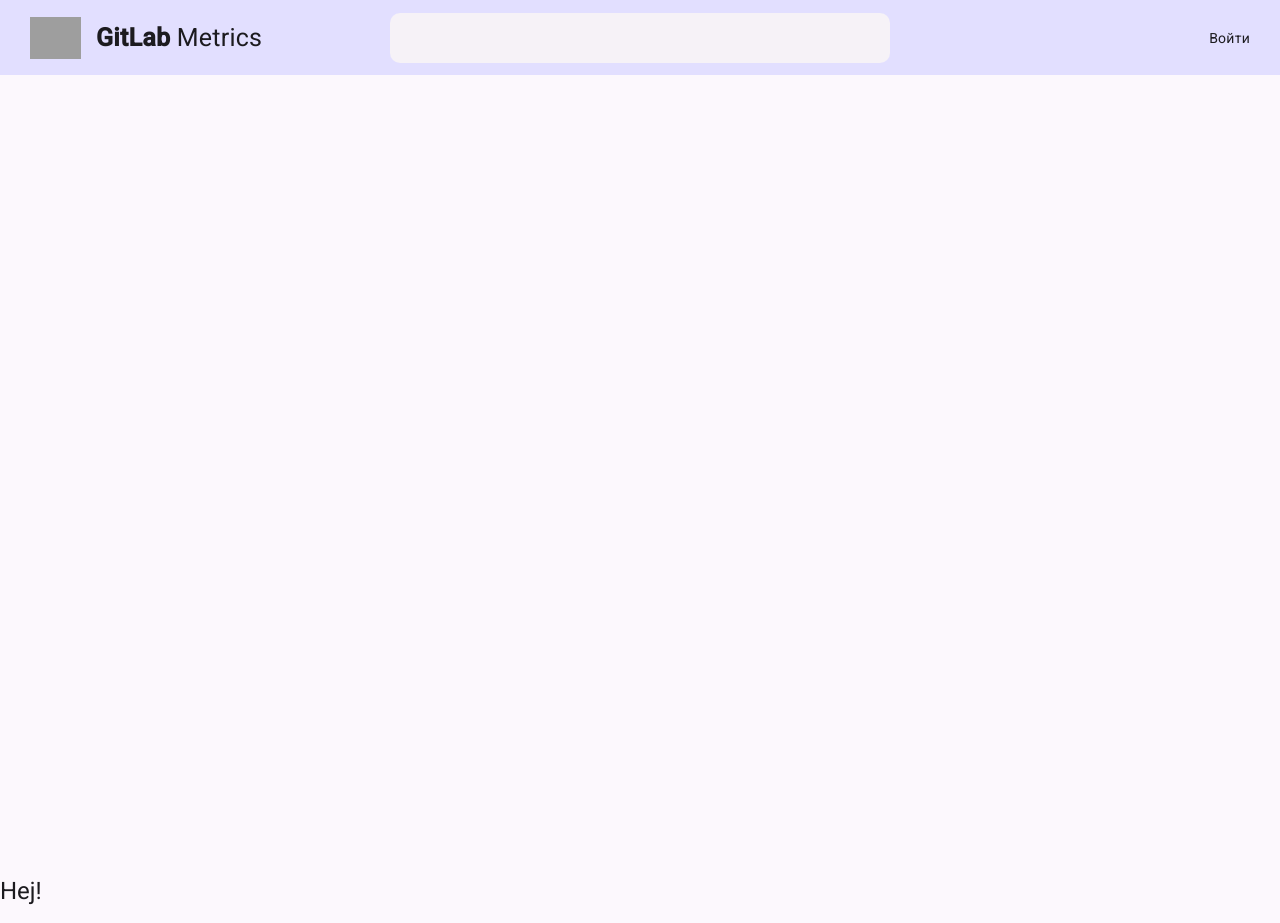
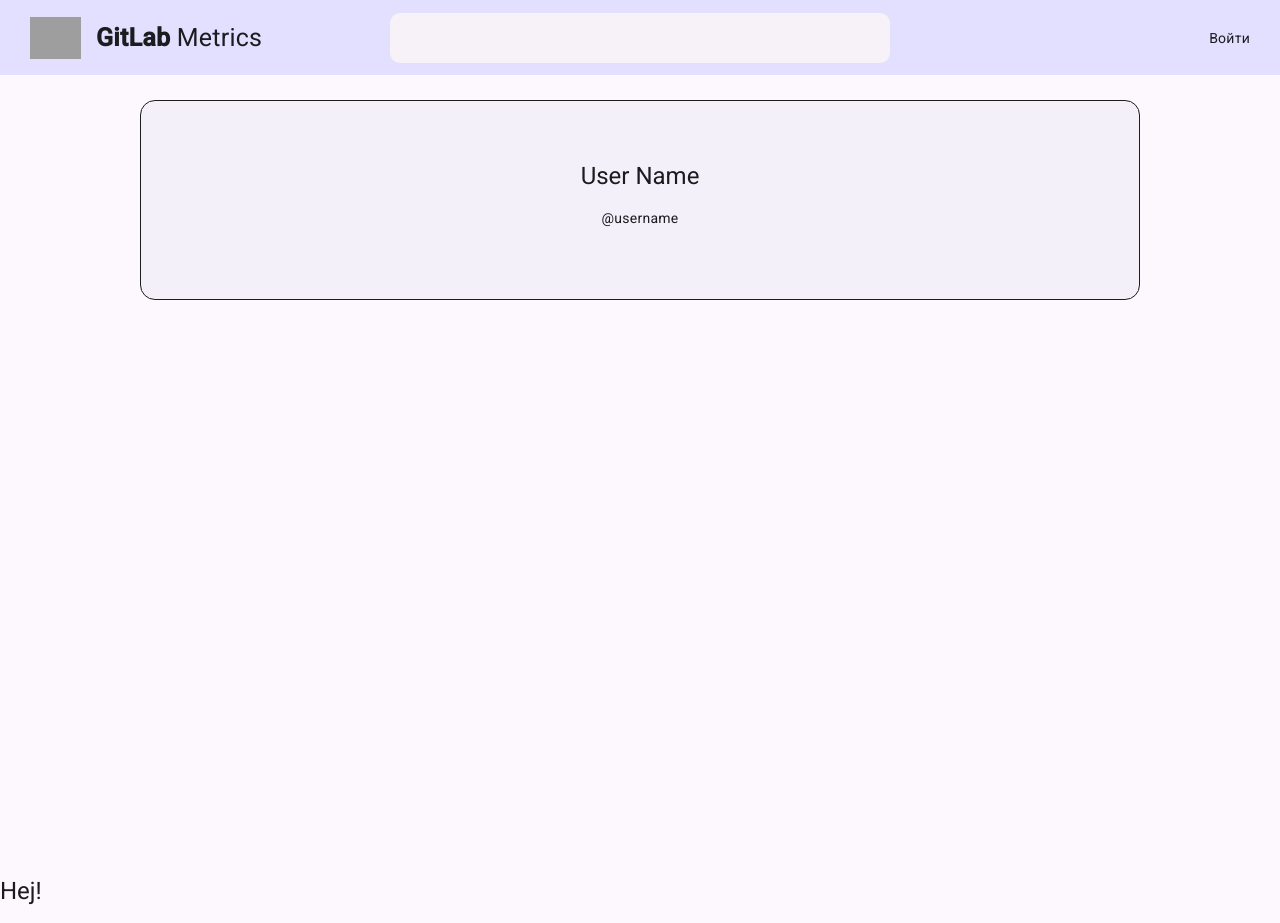
Before and after one commit to thatslk/angular-programmer-metrics, an Angular app: page /user in a window 1280 px wide. Before the commit this address led to /. Built offline with nearby package versions, Linux system fonts and the light colour scheme; no server answers; grey boxes are pictures that could not be loaded.

Commit message:
created user page stub

```diff
--- a/src/app/app-routing.module.ts
+++ b/src/app/app-routing.module.ts
@@ -1,6 +1,7 @@
 import { NgModule } from '@angular/core';
 import { RouterModule, Routes } from '@angular/router';
 import { LoginPageComponent } from './core/pages/login-page/login-page.component';
+import { UserPageComponent } from './core/pages/user-page/user-page.component';
 
 
 
@@ -12,6 +13,10 @@ const routes: Routes = [{
 {
     path: "login",
     component: LoginPageComponent
+},
+{
+    path: 'user',
+    component: UserPageComponent
 }];
 
 @NgModule({
--- a/src/app/app.module.ts
+++ b/src/app/app.module.ts
@@ -12,11 +12,13 @@ import { MatButtonModule } from '@angular/material/button';
 import { FormsModule, ReactiveFormsModule } from '@angular/forms';
 import { ApiInterceptor } from './core/interceptors/api.interceptor';
 import { HttpClientModule, HTTP_INTERCEPTORS } from '@angular/common/http';
+import { UserPageComponent } from './core/pages/user-page/user-page.component';
 
 @NgModule({
   declarations: [
     AppComponent,
     LoginPageComponent,
+    UserPageComponent,
   ],
   imports: [
     BrowserModule,
--- /dev/null
+++ b/src/app/core/pages/user-page/user-page.component.html
@@ -0,0 +1,7 @@
+<div class="user-page">
+    <div class="user-page__block user-identity">
+        <img />
+        <h1>User Name</h1>
+        <p>@username</p>
+    </div>
+</div>
--- /dev/null
+++ b/src/app/core/pages/user-page/user-page.component.scss
@@ -0,0 +1,23 @@
+.user-page {
+    width: 100%;
+    display: flex;
+    flex-direction: column;
+    gap: 20px;
+
+    &__block {
+        background-color: var(--material-theme--surfaces--surface1);
+        border-color: var(--material-theme--sys--outline);
+        border: 1px solid;
+        border-radius: 15px;
+        width: 100%;
+        height: 200px;
+        padding: 15px 25px;
+        display: flex;
+        flex-direction: column;
+    }
+}
+
+.user-identity {
+    justify-content: center;
+    align-items: center;
+}
--- /dev/null
+++ b/src/app/core/pages/user-page/user-page.component.ts
@@ -0,0 +1,40 @@
+import { Component, OnDestroy, OnInit } from '@angular/core';
+import { UserpageService } from '../../services/userpage.service';
+
+@Component({
+  selector: 'app-user-page',
+  templateUrl: './user-page.component.html',
+  styleUrls: ['./user-page.component.scss']
+})
+export class UserPageComponent implements OnInit, OnDestroy {
+    constructor(
+        private readonly userpageService: UserpageService
+    ) { }
+
+    ngOnDestroy(): void {
+    }
+
+    ngOnInit(): void {
+        this.userpageService.getUserData()
+        .subscribe({
+            next: (response) => {
+                console.log(response);
+            }
+        })
+
+        this.userpageService.getUserCommitsCount()
+        .subscribe({
+            next: (count) => {
+                console.log(count);
+            }
+        })
+
+        this.userpageService.getUserCodeLinesStatistic()
+        .subscribe({
+            next: (stats) => {
+                console.log(stats);
+            }
+        })
+    }
+
+}
```
Also changed, not shown: 1 other file (tests, documents, lock files or other folders).
